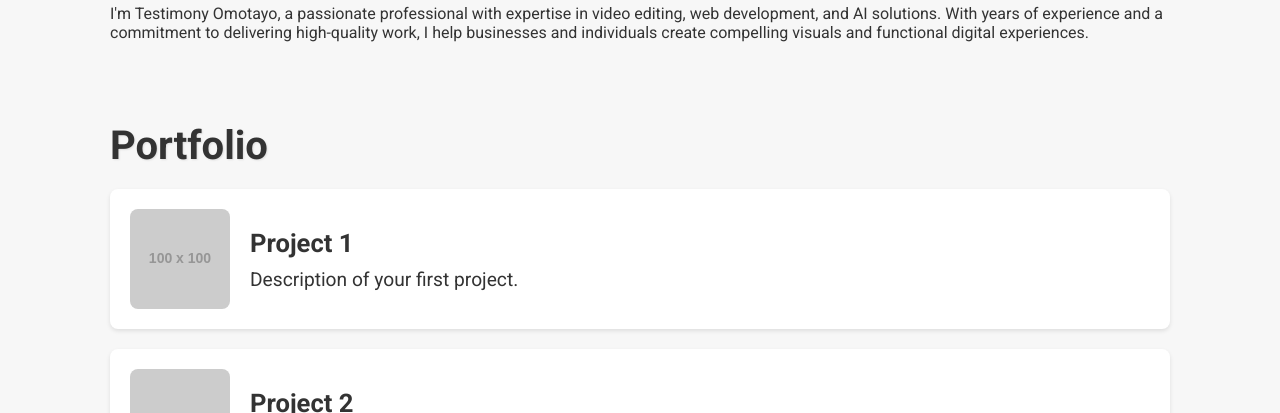
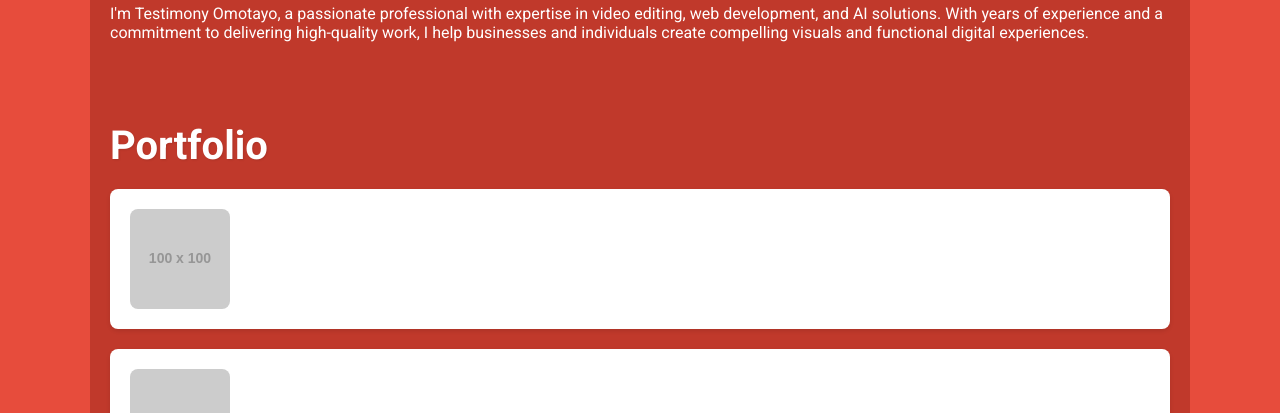
Before and after one commit to Tworship/portfolio-website, a plain HTML site: page index.html in a window 1280 px wide. Shown: the part 687-1100 px from the top of the page. Drawn offline with nearby package versions, Linux system fonts and the light colour scheme; placeholder pictures from the web are drawn by us.

Commit message:
Update index.html

```diff
--- a/index.html
+++ b/index.html
@@ -15,8 +15,8 @@
 
         body {
             font-family: 'Roboto', sans-serif;
-            background-color: #f7f7f7; /* Light grey background */
-            color: #333;
+            background-color: #e74c3c; /* Red background */
+            color: white; /* White text color for contrast */
         }
 
         header {
@@ -80,11 +80,12 @@
             padding: 40px 20px;
             max-width: 1100px;
             margin: 0 auto;
+            background-color: #c0392b; /* Slightly darker red background for sections */
         }
 
         #about h2, #portfolio h2, #contact h2 {
             font-size: 2.5em;
-            color: #333;
+            color: #fff;
             margin-bottom: 20px;
         }
 
@@ -97,7 +98,7 @@
             display: flex;
             justify-content: space-between;
             align-items: center;
-            background-color: white;
+            background-color: white; /* White background for portfolio items */
             padding: 20px;
             box-shadow: 0 2px 4px rgba(0, 0, 0, 0.1);
             border-radius: 8px;
@@ -168,7 +169,7 @@
         h2 {
             font-size: 2.5em;
             margin-bottom: 20px;
-            color: #333;
+            color: #fff;
             position: relative;
             text-shadow: 1px 1px 2px rgba(0, 0, 0, 0.1);
         }
@@ -176,7 +177,6 @@
         h2:hover {
             transform: perspective(500px) rotateX(10deg) rotateY(10deg);
         }
-
     </style>
 </head>
 <body>
```
